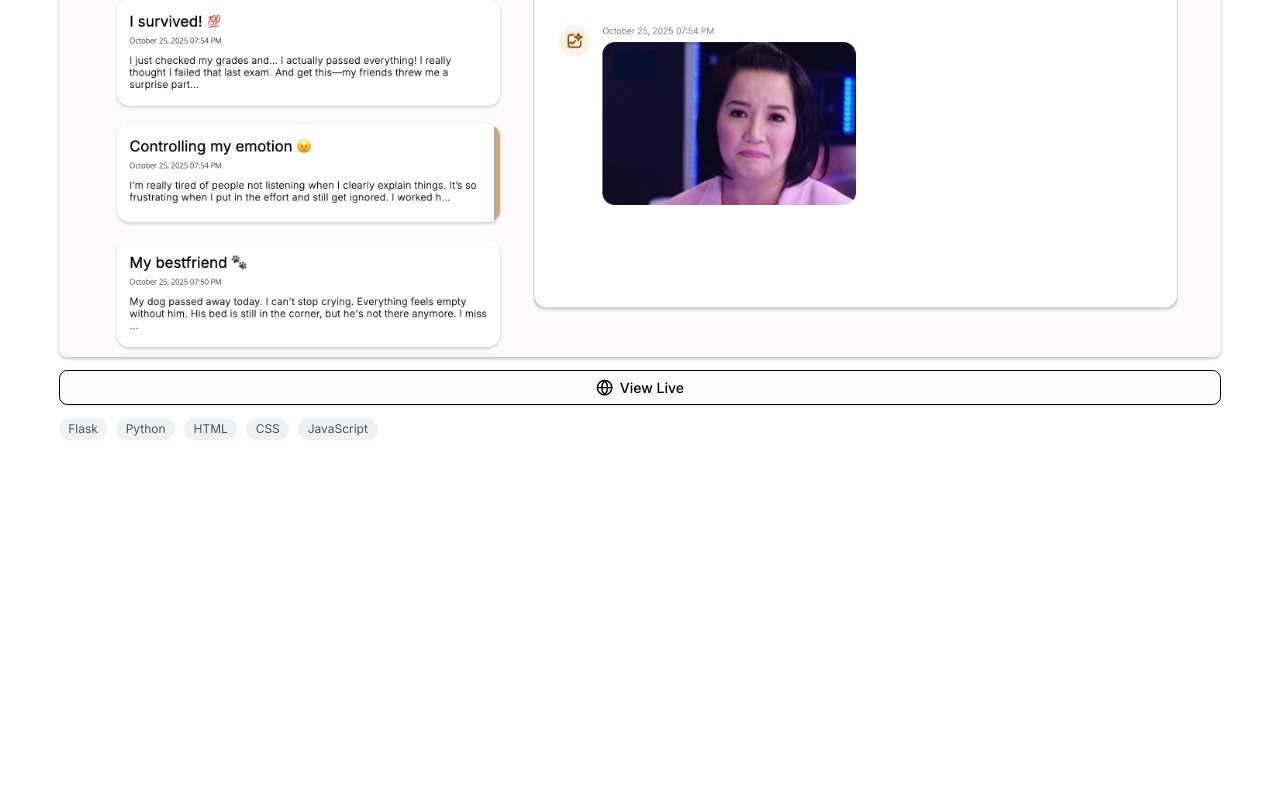
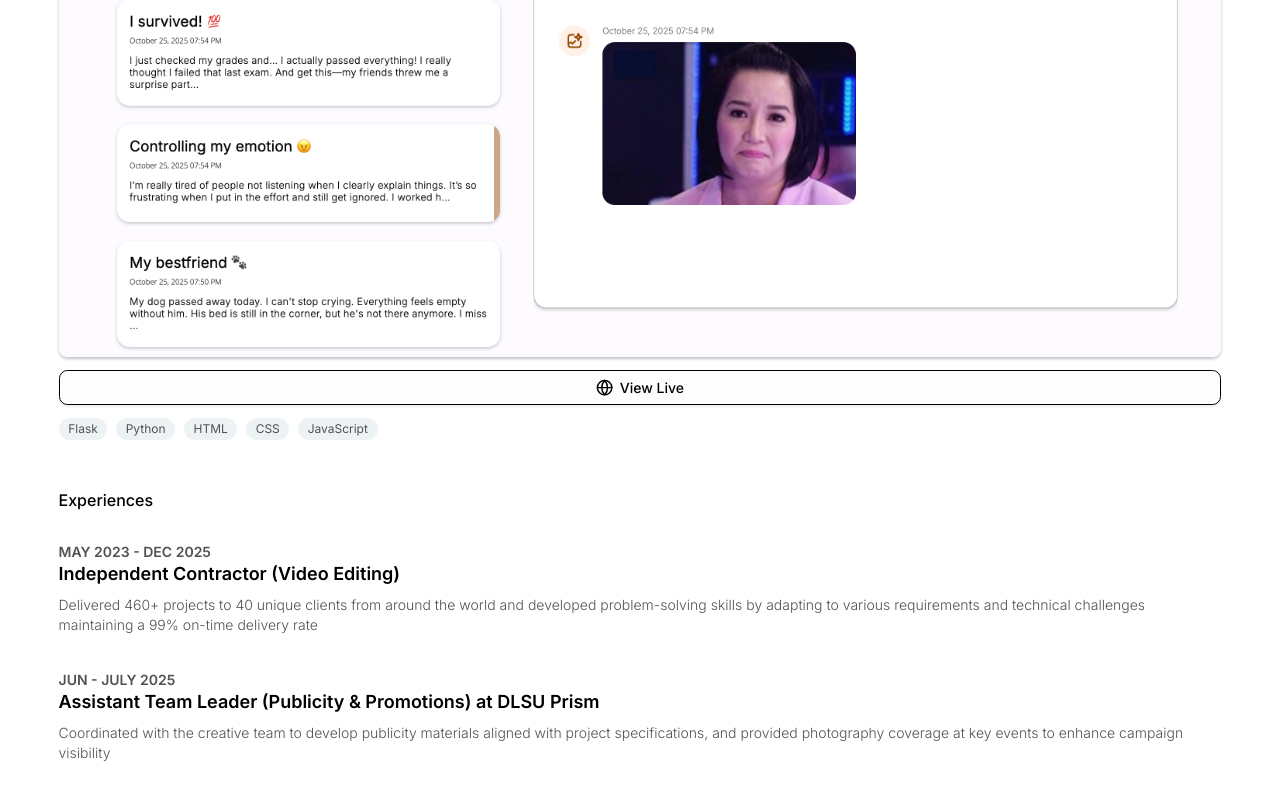
Before and after one commit to albarr15/albarr15.github.io, a React (Vite) app: page / in a window 1280 px wide. Shown: the part 3618-4418 px from the top of the page. Before the commit the page ends 4125 px from the top, so only its background shows below. Built offline with nearby package versions, Linux system fonts and the light colour scheme.

Commit message:
Added Experience Section

```diff
--- a/src/App.tsx
+++ b/src/App.tsx
@@ -7,6 +7,7 @@ import MainSection from "@/components/MainSection";
 import BackgroundSection from "@/components/BackgroundSection";
 import SkillsTechSection from "@/components/SkillsTechSection";
 import ProjectsSection from "@/components/ProjectsSection";
+import ExperiencesSection from "@/components/ExperiencesSection";
 
 function App() {
   const [count, setCount] = useState(0);
@@ -19,6 +20,7 @@ function App() {
         <BackgroundSection />
         <SkillsTechSection />
         <ProjectsSection />
+        <ExperiencesSection />
       </div>
     </>
   );
--- /dev/null
+++ b/src/components/ExperienceCard.tsx
@@ -0,0 +1,28 @@
+export type ExperienceCardProps = {
+  startDate: Date;
+  endDate: Date;
+  position: string;
+  desc: string;
+};
+
+import { DateRange } from "@/lib/DateRange";
+
+export default function ExperienceCard(props: ExperienceCardProps) {
+  const dateRange = DateRange(props.startDate, props.endDate);
+
+  return (
+    <div className="flex flex-col gap-6">
+      <div className="flex flex-col gap-2">
+        <div>
+          <div>
+            <span className="text-muted-foreground uppercase font-semibold">
+              {dateRange}
+            </span>
+          </div>
+          <span className="font-semibold text-lg/snug"> {props.position}</span>
+        </div>
+        <p className="text-muted-foreground font-light">{props.desc}</p>
+      </div>
+    </div>
+  );
+}
--- /dev/null
+++ b/src/components/ExperiencesSection.tsx
@@ -0,0 +1,24 @@
+import SectionWrapper from "@/components/SectionWrapper";
+import { Experiences } from "@/lib/Experiences";
+import type { Experience } from "@/lib/Experiences";
+import ExperienceCard from "@/components/ExperienceCard";
+
+export default function ExperiencesSection() {
+  const experiences: Experience[] = Experiences();
+
+  return (
+    <SectionWrapper id="experiences" title="Experiences">
+      <div className="flex flex-col gap-8">
+        {experiences.map((exp: Experience, idx: number) => (
+          <ExperienceCard
+            key={idx}
+            startDate={exp.startDate}
+            endDate={exp.endDate}
+            position={exp.position}
+            desc={exp.desc}
+          />
+        ))}
+      </div>
+    </SectionWrapper>
+  );
+}
--- /dev/null
+++ b/src/lib/Experiences.ts
@@ -0,0 +1,29 @@
+export type Experience = {
+  startDate: Date;
+  endDate: Date;
+  position: string;
+  desc: string;
+};
+
+export function Experiences(): Experience[] {
+  let experiences = new Array<Experience>();
+
+  const indContractorExp: Experience = {
+    startDate: new Date(2023, 4),
+    endDate: new Date(2025, 11),
+    position: "Independent Contractor (Video Editing)",
+    desc: "Delivered 460+ projects to 40 unique clients from around the world and developed problem-solving skills by adapting to various requirements and technical challenges maintaining a 99% on-time delivery rate",
+  };
+
+  const asstLeaderExp: Experience = {
+    startDate: new Date(2025, 5),
+    endDate: new Date(2025, 6),
+    position: "Assistant Team Leader (Publicity & Promotions) at DLSU Prism",
+    desc: "Coordinated with the creative team to develop publicity materials aligned with project specifications, and provided photography coverage at key events to enhance campaign visibility",
+  };
+
+  experiences.push(indContractorExp);
+  experiences.push(asstLeaderExp);
+
+  return experiences;
+}
```
